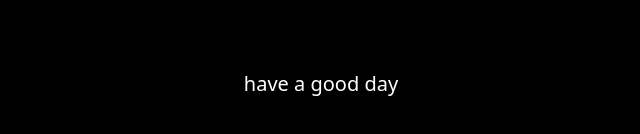
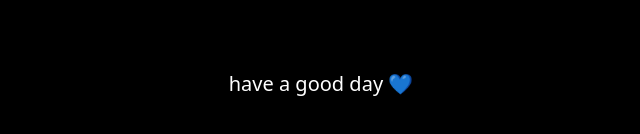
Before and after one commit to luxass/image.luxass.dev, a Next.js app: page / in a window 1280 px wide. Shown: the part 316-450 px from the top of the page, without its empty margins (319-959 px from the left). Built offline with nearby package versions, Linux system fonts and the light colour scheme.

Commit message:
feat: updated message and added view-source route

```diff
--- a/app/page.tsx
+++ b/app/page.tsx
@@ -3,7 +3,7 @@ import Link from "next/link";
 export default function Home() {
   return (
     <main className="h-screen w-full flex items-center justify-center bg-black text-white text-xl">
-      <Link href="https://luxass.dev">have a good day</Link>
+      <Link href="https://luxass.dev">have a good day 💙</Link>
     </main>
   );
 }
```
Also changed, not shown: vercel.json (added).
